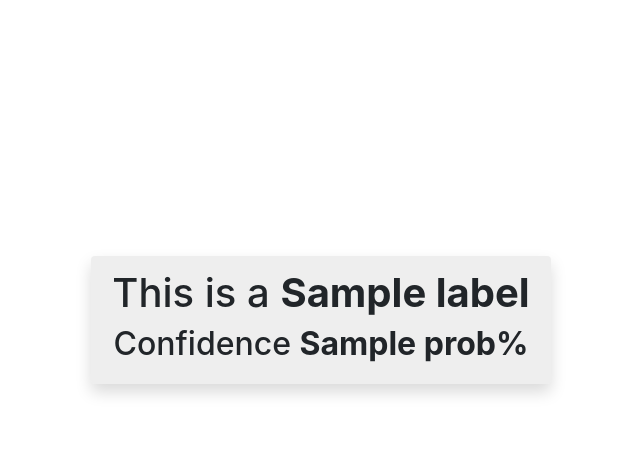
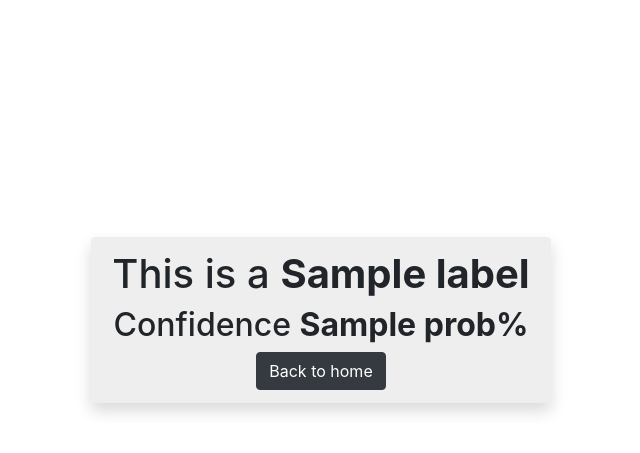
Before and after one commit to Roman28101/lion-or-cheetah, a Flask app: template templates/result.html in a window 1280 px wide. Shown: the top 453 px of the page, without its empty margins (319-959 px from the left). Run offline with Flask 3, Linux system fonts and the light colour scheme; the template is opened without the code that fills it: most values are stand-ins (such as "Sample title", 1, 10 or a date in 2020).

Commit message:
add new line and back home button

```diff
--- a/templates/index.html
+++ b/templates/index.html
@@ -23,6 +23,5 @@
     </div>
   </div>
 </div>
-
 </body>
 </html>
--- a/templates/result.html
+++ b/templates/result.html
@@ -33,6 +33,7 @@
       <form>
         <h1>This is a <b>{{ label }}</b></h1>
         <h2>Confidence <b>{{ prob }}%</b></h2>
+        <a href="/" class="btn btn-dark">Back to home</a>
       </form>
     </div>
   </div>
```
